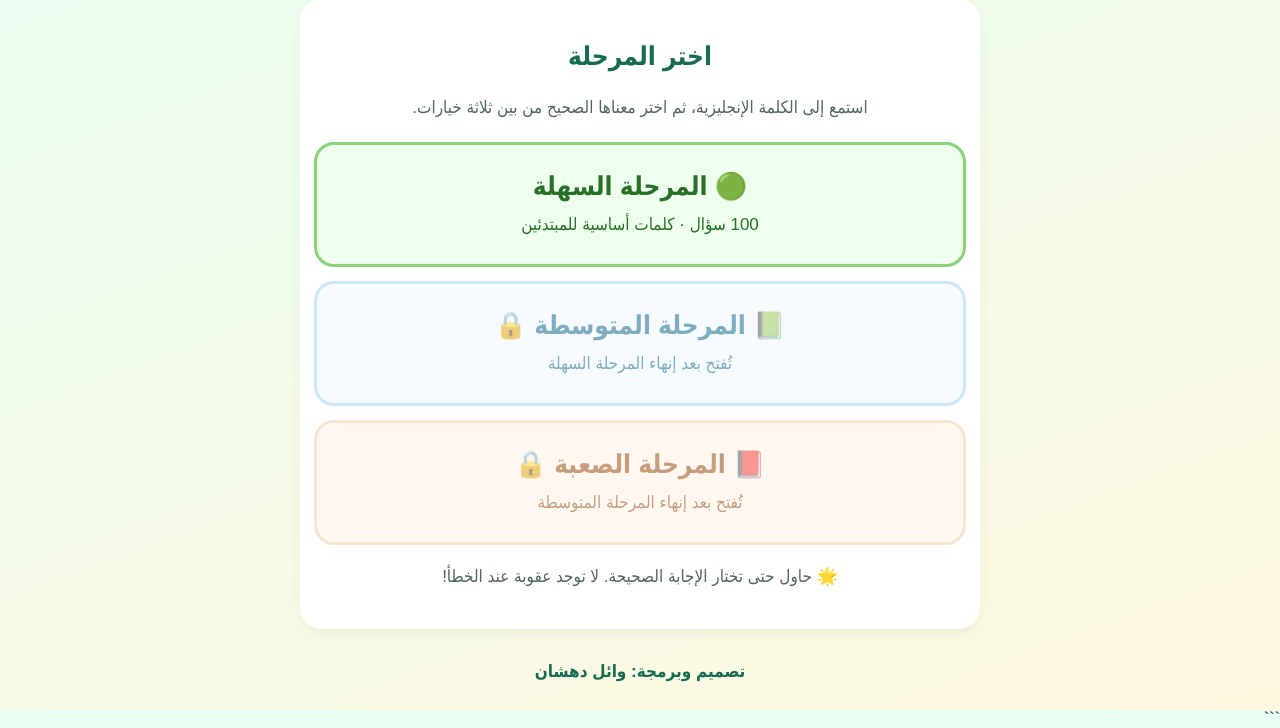
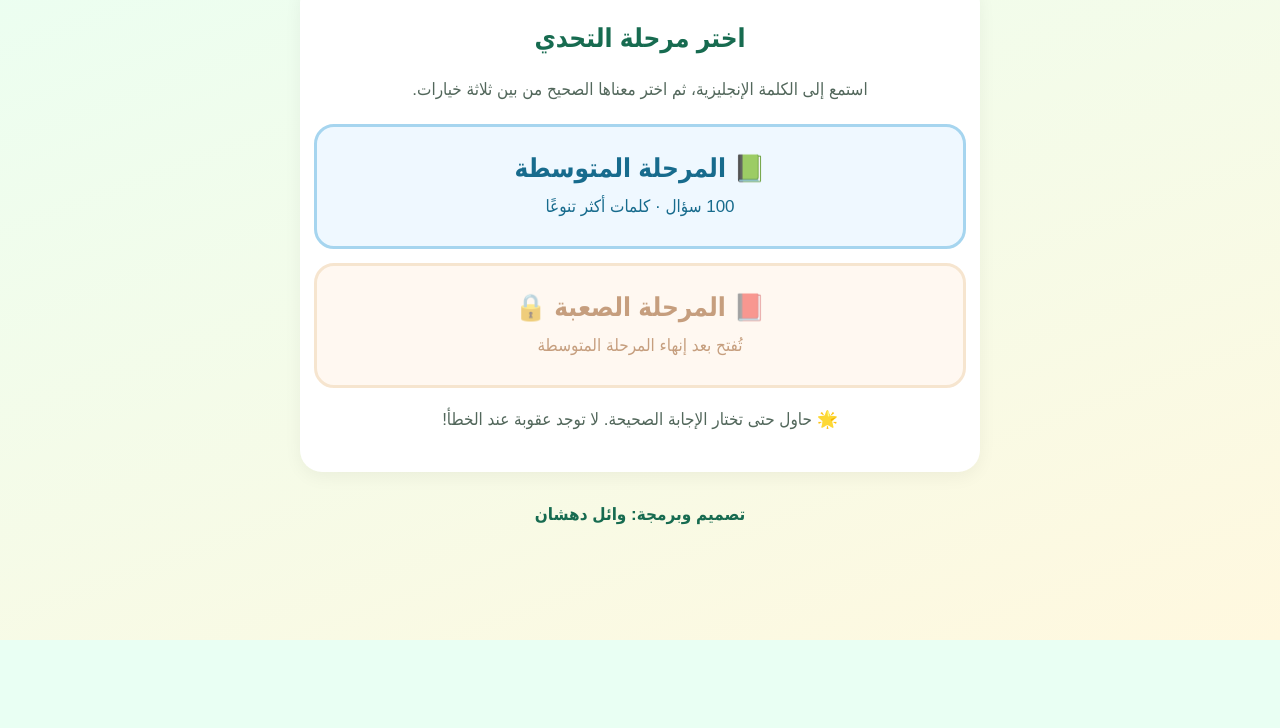
Before and after one commit to Dahshan65/Kid_Game, a plain HTML site: page index.html in a window 1280 px wide. Shown: the part 160-888 px from the top of the page. After the commit the page ends 800 px from the top, so only its background shows below. Drawn offline with Linux system fonts and the light colour scheme.

Commit message:
Update title and button labels for challenge stages

````diff
--- a/index.html
+++ b/index.html
@@ -1,11 +1,10 @@
-```html
 <!DOCTYPE html>
 <html lang="ar" dir="rtl">
 <head>
 <meta charset="UTF-8">
 <meta name="viewport" content="width=device-width, initial-scale=1, viewport-fit=cover">
 <meta name="theme-color" content="#176b50">
-<title>أبطال الإنجليزية</title>
+<title>أبطال الإنجليزية - التحدي المتقدم</title>
 
 <style>
 *{box-sizing:border-box;-webkit-tap-highlight-color:transparent}
@@ -22,7 +21,6 @@ button{font-family:inherit;cursor:pointer;touch-action:manipulation}
 .levels{display:grid;grid-template-columns:1fr;gap:14px;margin-top:18px}
 .level-btn{width:100%;min-height:125px;border:3px solid #cde9d7;border-radius:20px;background:#f5fff8;padding:20px 12px;color:#176b50;font-size:26px;font-weight:bold}
 .level-btn span{display:block;font-size:17px;font-weight:normal;margin-top:10px;line-height:1.5}
-.level-btn.easy{background:#efffed;border-color:#8bd27b;color:#28702a}
 .level-btn.medium{background:#eff8ff;border-color:#a6d5ef;color:#176b8d}
 .level-btn.hard{background:#fff4e7;border-color:#f0d0a9;color:#985016}
 .level-btn:disabled{opacity:.55;cursor:not-allowed}
@@ -35,11 +33,11 @@ button{font-family:inherit;cursor:pointer;touch-action:manipulation}
 .level-label{background:#e5f7eb;color:#176b50;border-radius:20px;padding:9px 18px;font-size:17px;font-weight:bold;margin-bottom:12px}
 .emoji{font-size:clamp(48px,12vw,76px);margin:5px}
 .instruction{font-size:18px;color:#60766a;line-height:1.6;margin:6px 0}
-.word{direction:ltr;font-size:clamp(40px,11vw,64px);font-weight:900;color:#176b50;overflow-wrap:anywhere;margin:10px 0 18px}
+.word{direction:ltr;font-size:clamp(36px,10vw,60px);font-weight:900;color:#176b50;overflow-wrap:anywhere;margin:10px 0 18px}
 .speak-btn{width:100%;max-width:460px;min-height:68px;border:0;border-radius:18px;background:#dff3ff;color:#125a87;font-size:23px;font-weight:bold;margin-bottom:20px}
 .answers-title{font-size:22px;font-weight:bold;margin-bottom:12px}
 .answers{display:grid;grid-template-columns:1fr;gap:12px;width:100%}
-.answer{width:100%;min-height:72px;border:3px solid #dceee3;border-radius:18px;background:#f8fffb;color:#243b30;font-size:24px;font-weight:bold;padding:15px}
+.answer{width:100%;min-height:72px;border:3px solid #dceee3;border-radius:18px;background:#f8fffb;color:#243b30;font-size:22px;font-weight:bold;padding:15px}
 .answer.correct{background:#c9f7d7;border-color:#24a65a;color:#12612d}
 .answer.wrong{background:#ffe1df;border-color:#e45a54;color:#a62b25}
 .answer:disabled{opacity:1;cursor:default}
@@ -63,25 +61,20 @@ button{font-family:inherit;cursor:pointer;touch-action:manipulation}
 <div class="app">
 <header class="header">
 <h1>🌟 أبطال الإنجليزية 🌟</h1>
-<p>تعلم الإنجليزية خطوة بخطوة</p>
+<p>تحدي الـ 200 سؤال (المتوسطة والصعبة)</p>
 </header>
 
 <section id="home" class="panel">
-<h2>اختر المرحلة</h2>
+<h2>اختر مرحلة التحدي</h2>
 <p class="note">استمع إلى الكلمة الإنجليزية، ثم اختر معناها الصحيح من بين ثلاثة خيارات.</p>
 
 <div class="levels">
-<button class="level-btn easy" onclick="startLevel(0)">
-🟢 المرحلة السهلة
-<span>100 سؤال · كلمات أساسية للمبتدئين</span>
+<button class="level-btn medium" onclick="startLevel(0)">
+📗 المرحلة المتوسطة
+<span>100 سؤال · كلمات أكثر تنوعًا</span>
 </button>
 
-<button class="level-btn medium" id="mediumBtn" onclick="startLevel(1)" disabled>
-📗 المرحلة المتوسطة 🔒
-<span id="mediumNote">تُفتح بعد إنهاء المرحلة السهلة</span>
-</button>
-
-<button class="level-btn hard" id="hardBtn" onclick="startLevel(2)" disabled>
+<button class="level-btn hard" id="hardBtn" onclick="startLevel(1)" disabled>
 📕 المرحلة الصعبة 🔒
 <span id="hardNote">تُفتح بعد إنهاء المرحلة المتوسطة</span>
 </button>
@@ -101,10 +94,10 @@ button{font-family:inherit;cursor:pointer;touch-action:manipulation}
 </div>
 
 <main id="questionCard" class="question-card hidden">
-<div class="level-label" id="levelLabel">المرحلة السهلة</div>
-<div class="emoji" id="emoji">🌟</div>
+<div class="level-label" id="levelLabel">المرحلة المتوسطة</div>
+<div class="emoji" id="emoji">📗</div>
 <p class="instruction">استمع إلى الكلمة، ثم اختر معناها بالعربية</p>
-<div class="word" id="word">Apple</div>
+<div class="word" id="word">Teacher</div>
 
 <button class="speak-btn" onclick="speakWord()">🔊 استمع إلى الكلمة</button>
 
@@ -134,109 +127,6 @@ function parseWords(raw){
     return {en:p[0].trim(),ar:p[1].trim()};
   });
 }
-
-const easyRaw=`
-Apple|تفاحة
-Book|كتاب
-Cat|قطة
-Dog|كلب
-Sun|شمس
-Moon|قمر
-Star|نجمة
-Ball|كرة
-Boy|ولد
-Girl|بنت
-Man|رجل
-Woman|امرأة
-Baby|رضيع
-Water|ماء
-Milk|حليب
-Bread|خبز
-Egg|بيضة
-Rice|أرز
-Cup|كوب
-Plate|صحن
-Spoon|ملعقة
-Fork|شوكة
-Door|باب
-Key|مفتاح
-Bed|سرير
-Room|غرفة
-House|منزل
-Car|سيارة
-Bus|حافلة
-Bookshop|مكتبة بيع الكتب
-School|مدرسة
-Class|صف
-Teacher|معلم
-Student|طالب
-Pen|قلم
-Pencil|قلم رصاص
-Bag|حقيبة
-Desk|مكتب
-Paper|ورق
-Hand|يد
-Head|رأس
-Eye|عين
-Ear|أذن
-Nose|أنف
-Mouth|فم
-Hair|شعر
-Face|وجه
-Arm|ذراع
-Leg|ساق
-Foot|قدم
-Finger|إصبع
-Mother|أم
-Father|أب
-Brother|أخ
-Sister|أخت
-Friend|صديق
-Family|عائلة
-Baby|طفل رضيع
-Grandmother|جدة
-Grandfather|جد
-Red|أحمر
-Blue|أزرق
-Green|أخضر
-Yellow|أصفر
-Black|أسود
-White|أبيض
-Pink|وردي
-Orange|برتقالي
-One|واحد
-Two|اثنان
-Three|ثلاثة
-Four|أربعة
-Five|خمسة
-Six|ستة
-Seven|سبعة
-Eight|ثمانية
-Nine|تسعة
-Ten|عشرة
-Big|كبير
-Small|صغير
-Good|جيد
-Bad|سيئ
-Happy|سعيد
-Sad|حزين
-Hot|حار
-Cold|بارد
-Fast|سريع
-Slow|بطيء
-Eat|يأكل
-Drink|يشرب
-Sleep|ينام
-Read|يقرأ
-Write|يكتب
-Run|يركض
-Walk|يمشي
-Sit|يجلس
-Stand|يقف
-Play|يلعب
-Open|يفتح
-Close|يغلق
-`.trim();
 
 const mediumRaw=`
 Teacher|معلم
@@ -315,7 +205,7 @@ Explain|يشرح
 Ask|يسأل
 Answer|يجيب
 Learn|يتعلم
-Teach|يعلم
+Teach|علم
 Practice|يتدرب
 Improve|يحسن
 Beautiful|جميل
@@ -454,7 +344,7 @@ Determine|يحدد
 Distinguish|يميز
 Emphasize|يؤكد
 Essential|أساسي
-Evaluate|يقيم
+Evaluate|قيم
 Eventually|في نهاية المطاف
 Exaggerate|يبالغ
 Expand|يوسع
@@ -477,13 +367,12 @@ Valid|صالح
 `.trim();
 
 const levels=[
-{name:"المرحلة السهلة",words:parseWords(easyRaw)},
-{name:"المرحلة المتوسطة",words:parseWords(mediumRaw)},
-{name:"المرحلة الصعبة",words:parseWords(hardRaw)}
+  {name:"المرحلة المتوسطة",words:parseWords(mediumRaw)},
+  {name:"المرحلة الصعبة",words:parseWords(hardRaw)}
 ];
 
 let levelIndex=0,questions=[],currentIndex=0,score=0,mistakes=0,answered=false,lastResult="";
-let completed=[false,false,false];
+let completed=[false,false];
 const $=id=>document.getElementById(id);
 
 function shuffle(array){
@@ -496,12 +385,9 @@ function shuffle(array){
 }
 
 function updateHome(){
-  $("mediumBtn").disabled=!completed[0];
-  $("hardBtn").disabled=!completed[1];
-  $("mediumNote").textContent=completed[0]?"100 سؤال · كلمات أكثر تنوعًا":"تُفتح بعد إنهاء المرحلة السهلة";
-  $("hardNote").textContent=completed[1]?"100 سؤال · مفردات متقدمة":"تُفتح بعد إنهاء المرحلة المتوسطة";
-  if(completed[0])$("mediumBtn").innerHTML="📗 المرحلة المتوسطة<span>100 سؤال · كلمات أكثر تنوعًا</span>";
-  if(completed[1])$("hardBtn").innerHTML="📕 المرحلة الصعبة<span>100 سؤال · مفردات متقدمة</span>";
+  $("hardBtn").disabled=!completed[0];
+  $("hardNote").textContent=completed[0]?"100 سؤال · مفردات متقدمة":"تُفتح بعد إنهاء المرحلة المتوسطة";
+  if(completed[0])$("hardBtn").innerHTML="📕 المرحلة الصعبة<span>100 سؤال · مفردات متقدمة</span>";
 }
 
 function showOnly(id){
@@ -535,7 +421,7 @@ function loadQuestion(){
   $("mistakes").textContent=mistakes;
   $("progressBar").style.width=(currentIndex/100*100)+"%";
   $("levelLabel").textContent=levels[levelIndex].name;
-  $("emoji").textContent=["🟢","📗","📕"][levelIndex];
+  $("emoji").textContent=["📗","📕"][levelIndex];
   $("word").textContent=q.en;
   $("feedback").textContent="";
   $("feedback").className="feedback";
@@ -606,16 +492,16 @@ function finishLevel(){
 
   const percent=score;
   completed[levelIndex]=true;
-  lastResult=levelIndex<2?"next":"replay";
+  lastResult=levelIndex<1?"next":"replay";
   $("resultEmoji").textContent="🏆🎉";
   $("resultTitle").textContent="أحسنت يا بطل!";
   $("resultText").textContent="أنهيت "+levels[levelIndex].name+". أجبت إجابة صحيحة عن "+score+" من 100 سؤال. نتيجتك "+percent+"%. عدد المحاولات الخاطئة: "+mistakes+".";
 
-  if(levelIndex<2){
-    $("resultText").textContent+=" أصبحت المرحلة التالية متاحة لك!";
-    $("resultAction").textContent="الانتقال إلى المرحلة التالية ➡️";
+  if(levelIndex<1){
+    $("resultText").textContent+=" أصبحت المرحلة التالية (الصعبة) متاحة لك!";
+    $("resultAction").textContent="الانتقال إلى المرحلة الصعبة ➡️";
   }else{
-    $("resultText").textContent+=" لقد أنهيت المراحل الثلاث!";
+    $("resultText").textContent+=" لقد أنهيت التحدي كاملاً بجميع مراحله!";
     $("resultAction").textContent="إعادة المرحلة الصعبة 🔄";
   }
   updateHome();
@@ -624,11 +510,10 @@ function finishLevel(){
 
 function resultAction(){
   if(lastResult==="next")startLevel(levelIndex+1);
-  else startLevel(2);
+  else startLevel(1);
 }
 
 updateHome();
 </script>
 </body>
 </html>
-```
````
